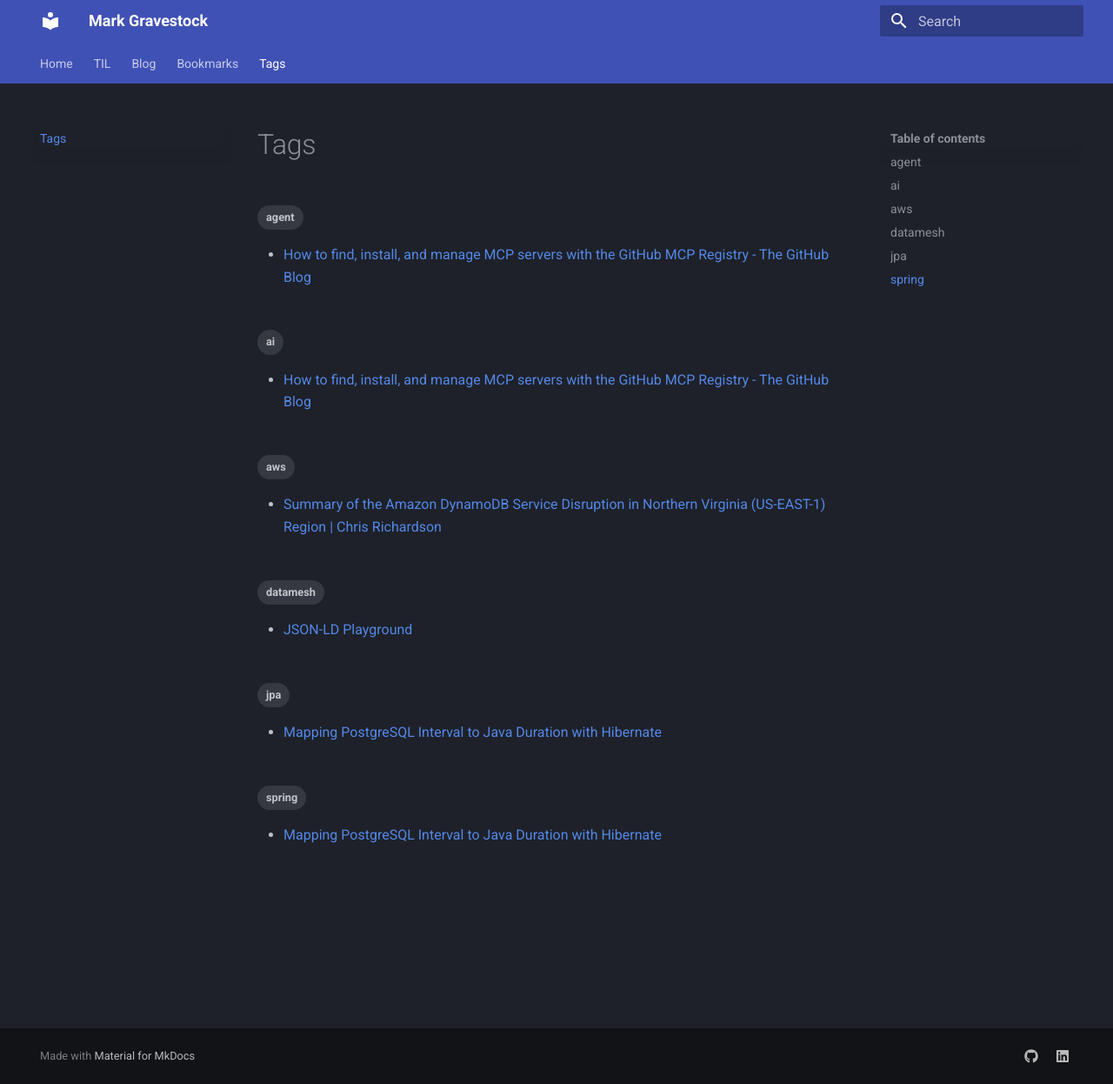
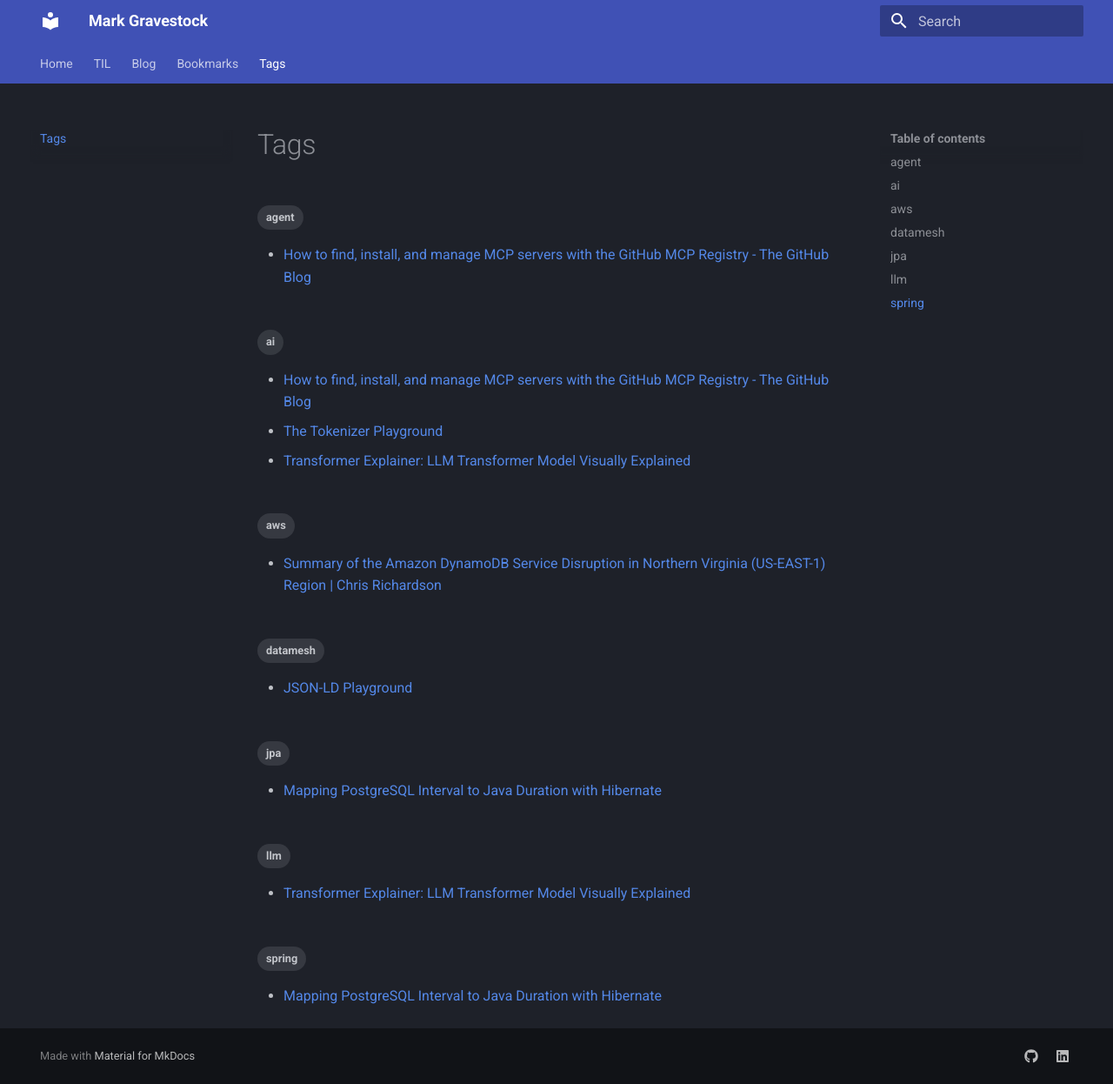
Before and after one commit to MarkGravestock/personal-site, an MkDocs documentation site: the page built from docs/tags.md, in a window 1280 px wide and 1246 px high. Shown: the whole window at 87% size. Built offline with MkDocs 1.6.1 and Material for MkDocs 9.7.7, drawn with Linux system fonts in a browser that asks for light colours.

Commit message:
chore: update bookmarks 2026-10-02

```diff
--- a/docs/bookmarks/index.md
+++ b/docs/bookmarks/index.md
@@ -4,6 +4,20 @@ title: Bookmarks
 # Bookmarks
 
 A collection of useful things I've found on the web.
+
+## October 2026
+
+<div class="grid cards" markdown>
+
+- **[The Tokenizer Playground](posts/2026-10-02-the-tokenizer-playground.md)**
+
+    `#ai` · huggingface.co · 2 Oct
+
+- **[Transformer Explainer: LLM Transformer Model Visually Explained](posts/2026-10-02-transformer-explainer-llm-transformer-model-visual.md)**
+
+    `#ai` `#llm` · poloclub.github.io · 2 Oct
+
+</div>
 
 ## September 2026
 
--- /dev/null
+++ b/docs/bookmarks/posts/2026-10-02-transformer-explainer-llm-transformer-model-visual.md
@@ -0,0 +1,11 @@
+---
+title: "Transformer Explainer: LLM Transformer Model Visually Explained"
+date: 2026-10-02
+tags:
+  - ai
+  - llm
+---
+
+**[Transformer Explainer: LLM Transformer Model Visually Explained](https://poloclub.github.io/transformer-explainer/)**
+
+poloclub.github.io · 2 Oct 2026
```
Also changed, not shown: docs/bookmarks/posts/2026-10-02-the-tokenizer-playground.md (added, +10 -0 lines).
